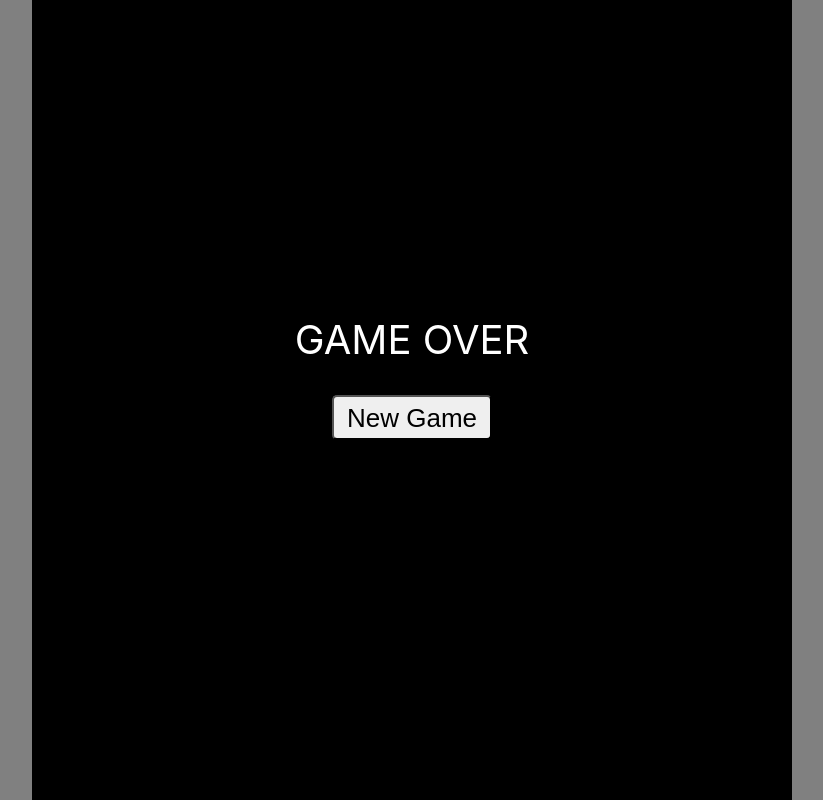
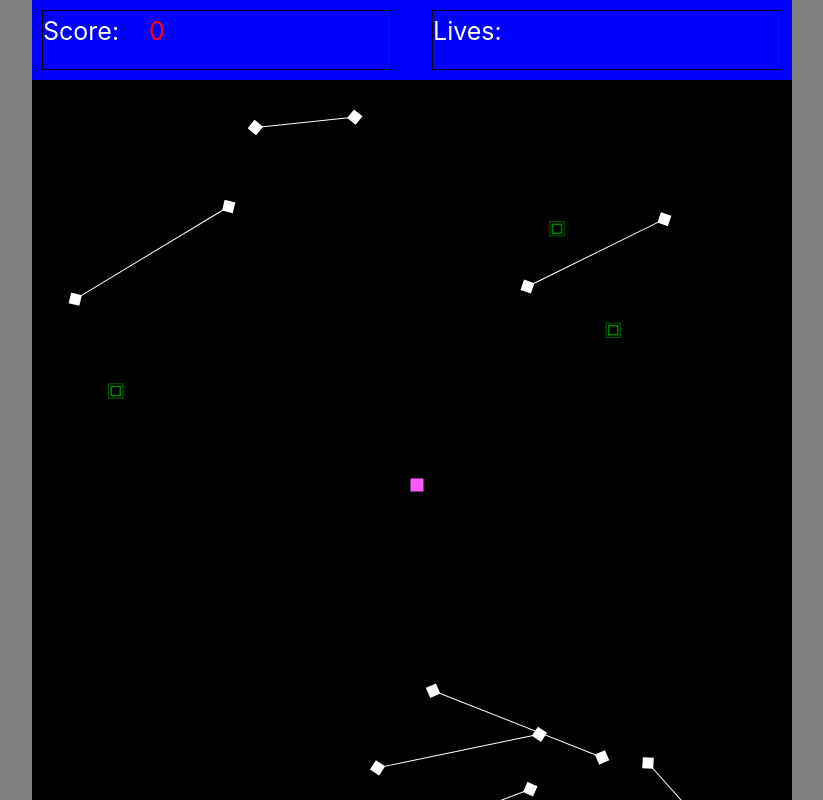
Before and after one commit to Michael-hello/blaster, a Vue app: page / in a window 1280 px wide. Shown: the whole page, without its empty margins (228-1051 px from the left). Built offline with nearby package versions, Linux system fonts and the light colour scheme.

Commit message:
Added scoring and banner tracking score and lives (v.basic version)

```diff
--- /dev/null
+++ b/src/components/Banner.vue
@@ -0,0 +1,125 @@
+<template>
+  <div id="banner-container" v-if="loaded && context != null">
+
+    <div id="score" class="banner-item">
+        <p>Score:</p>
+        <p id=score-label>{{ score }}</p>
+    </div>
+
+    <div id="lives" class="banner-item">
+        <p>Lives:</p>
+
+        <svg
+            xmlns="http://www.w3.org/2000/svg"
+            version="1.2"
+            :viewBox="viewbox"
+            class=svg
+        >
+            <template v-for="(ship, index) in shipLives">
+                <ship-icon
+                    :key=index
+                    :width="shipSize"
+                    :height="shipSize"
+                    :x="(index+1) * shipSize"
+                    :y="0"
+                />
+            </template>
+        </svg>
+    </div>
+
+  </div>
+</template>
+
+
+<script lang="ts">
+
+import { Component, Vue, Prop } from "vue-property-decorator";
+import { ScoreContext } from "../framework";
+import ShipIcon from "./elements/ShipIcon.vue";
+
+@Component({
+    components: {
+        ShipIcon
+    }
+})
+export default class Banner extends Vue {
+
+  @Prop({ required: false}) context: ScoreContext;
+  @Prop({ required: true}) isAlive: boolean;
+  @Prop({ required: true}) shipLives: number;
+  @Prop({ required: true}) initialLives: number;
+
+  loaded = false;
+  shipSize = 50;
+
+  get score() {
+    return this.context == null ? 0 : this.context.score;
+  };
+
+  get viewbox() {
+    let h = this.shipSize;
+    let w = h * this.initialLives;
+    return `${0}, ${0}, ${w}, ${h}`;
+  };
+
+  async created() {
+    this.loaded = true;
+  };
+
+}
+
+</script>
+
+
+<style scoped>
+
+#banner-container{
+  height: 80px;
+  width: 100%;
+
+  background-color: blue;
+
+  user-select: none;
+
+  display: flex;
+  flex-direction: row;
+  gap: 20px;
+}
+
+.banner-item {
+  height: calc(100% - 20px);
+  width: calc(100% - 20px);
+  border: 1px solid black;
+  margin: 10px;
+
+  font-size: 25px;
+  font-weight: 600;
+  color: white;
+}
+
+p {
+    margin: 0;
+}
+
+#score {
+    display: flex;
+    flex-direction: row;
+}
+
+#lives {
+    display: flex;
+    flex-direction: row;
+}
+
+#score-label {
+    margin-left: 30px;
+    color: red;
+};
+
+.svg{
+  height: 100%;
+  width: 100%;
+  border: 1px solid white;
+}
+
+</style>
--- a/src/components/Container.vue
+++ b/src/components/Container.vue
@@ -1,5 +1,13 @@
 <template>
   <div id="main-container">
+
+    <Banner
+      v-if="loaded"
+      :context="scoreContext"
+      :isAlive="isAlive"
+      :shipLives="shipLives"
+      :initialLives="initialLives"
+    />
 
     <Animation
       v-if="loaded && isAlive"
@@ -20,6 +28,7 @@
 
 import { Component, Vue, Prop } from "vue-property-decorator";
 import Animation from './Animation.vue';
+import Banner from "./Banner.vue";
 import { BaseContext, EnemyBuilder, IOptions, MainContext, OptionsService, ShipBuilder, ShipLifeChange, ShipLifeChangeEvent, SubscriptionHandler } from '../framework';
 import {  filter } from "rxjs/operators";
 import { GateBuilder } from "../framework/gates";
@@ -28,7 +37,8 @@ import { Subscription } from "rxjs";
 
 @Component({
   components: {
-      Animation
+      Animation,
+      Banner
   }
 })
 /**
@@ -43,6 +53,15 @@ export default class Container extends Vue {
   subsription: Subscription = null;
   isAlive = true;
   shipLives = 0;
+
+  get initialLives() {
+    if(this.options == null) return 0;
+    return this.options.shipLives;
+  };
+
+  get scoreContext() {
+    return this.context == null ? null : this.context.score;
+  };
 
   async created(){
     let optionsService = new OptionsService();
@@ -79,7 +98,7 @@ export default class Container extends Vue {
         filter(x => x.topic === ShipLifeChange)
     ).subscribe((x) => {
       this.shipLives = Number((x as ShipLifeChangeEvent).remainingLives);
-      this.isAlive = this.shipLives > 0;
+      // this.isAlive = this.shipLives > 0;
       if(this.shipLives <= 0) this.context.pauseGame();
       console.log(this.shipLives)
     });
@@ -103,13 +122,16 @@ export default class Container extends Vue {
   height: 100%;
   width: 100%;
 
+  display: flex;
+  flex-direction: column;
+
   max-height: 1000px;
   max-width: 760px;
 
   background-color: black;
 
-  /* position: absolute; */
   margin: auto;
+  overflow: hidden;
 }
 
 #game-over {
--- a/src/components/elements/Ship.vue
+++ b/src/components/elements/Ship.vue
@@ -1,11 +1,10 @@
 <template>
 
-    <rect
+    <ship-icon
         :width="size"
         :height="size"
         :x=shipX
         :y=shipY
-        style="fill:rgb(255,90,255); stroke-width:3; stroke:rgb(255,90,255)"
     />
 
 </template>
@@ -15,8 +14,13 @@
 
 import { Component, Vue, Prop } from "vue-property-decorator";
 import { IOptions, ShipContext } from "../../framework";
+import ShipIcon from "./ShipIcon.vue";
 
-@Component({})
+@Component({
+  components: {
+    ShipIcon
+  }
+})
 export default class Ship extends Vue {
 
     @Prop({ required: true }) context: ShipContext;
--- /dev/null
+++ b/src/components/elements/ShipIcon.vue
@@ -0,0 +1,33 @@
+<template>
+
+    <rect
+        style="fill:rgb(255,90,255); stroke-width:3; stroke:rgb(255,90,255)"
+    />
+
+</template>
+
+
+<script lang="ts">
+
+import { Component, Vue, Prop } from "vue-property-decorator";
+
+@Component({})
+export default class ShipIcon extends Vue {
+
+
+}
+
+</script>
+
+<style scoped>
+#svg-container{
+  height: 100%;
+  width: 100%;
+}
+
+.svg{
+  height: 100%;
+  width: 100%;
+}
+
+</style>
--- a/src/framework/contexts/_main-context.ts
+++ b/src/framework/contexts/_main-context.ts
@@ -1,10 +1,10 @@
 import { ReplaySubject, type Subject, type SubscriptionLike } from "rxjs";
-import { debounceTime, filter, map } from "rxjs/operators";
 import type { ShipContext, Event, IEnemyCtxState, IPageState, IBuilder, IShipState, OptionsService, EnemyManager } from "..";
 import { PauseEventTopic } from '..';
 import type { GateManager, IGateState } from "../gates";
 import { BaseContext } from "../shared/_base-context";
 import * as _ from "lodash";
+import { ScoreContext } from "./_score";
 
 export class MainContext extends BaseContext {
 
@@ -12,6 +12,7 @@ export class MainContext extends BaseContext {
     public ship: ShipContext = null as any;
     public enemy: EnemyManager = null as any;
     public gates: GateManager = null as any;
+    public score: ScoreContext = null as any;
 
     private _initialised = false;
 
@@ -52,10 +53,13 @@ export class MainContext extends BaseContext {
             this.enemy.dispose();
         if(this.gates != null && !this.gates.disposed)
             this.gates.dispose();
+        if(this.score != null && !this.score.disposed)
+            this.score.dispose();
 
         this.ship = this.shipBuilder.build();
         this.enemy = this.enemyBuilder.build();
         this.gates = this.gateBuilder.build();
+        this.score = new ScoreContext();
 
         this.ship.initialise(this.events, this.page);
         let ship = { x: this.ship.x, y: this.ship.y };
@@ -67,6 +71,7 @@ export class MainContext extends BaseContext {
 
         this.enemy.initialise(this.events, this.page, ship);
         this.gates.initialise(this.events, this.page, ship);
+        this.score.initialise(this.events);
         this._initialised = true;
     };
 
@@ -98,6 +103,8 @@ export class MainContext extends BaseContext {
         if(this.gates != null && !this.gates.disposed) {
             this.gates.dispose();
         };
+        if(this.score != null && !this.score.disposed)
+            this.score.dispose();
         this.events.complete();
     };
 
--- /dev/null
+++ b/src/framework/contexts/_score.ts
@@ -0,0 +1,43 @@
+import { filter, type Subject } from "rxjs";
+import { isScoreableEvent, type EnemyDeathEvent, type GateSmashEvent, ShipGateSmashEvent, BaseContext, type Event, EnemyDeath } from "..";
+
+
+export class ScoreContext extends BaseContext {
+
+    get score() { return this._score };
+
+    private events: Subject<Event> = null as any;
+
+    _score = 0;
+
+    constructor() {
+        super();
+    };
+
+    initialise(events: Subject<Event>) {
+
+        this.events = events;
+        this._score = 0;
+
+        let sub1 = this.events.pipe(
+            filter(x => isScoreableEvent(x))
+        ).subscribe(x => {
+            this.updateScore(x as EnemyDeathEvent | GateSmashEvent);
+        });
+
+        this.subscriptions.push(...[ sub1 ]);
+    };
+
+    updateScore(event: EnemyDeathEvent | GateSmashEvent) {
+        if(event.topic == EnemyDeath) {
+            this._score += 50;
+        } else if(event.topic == ShipGateSmashEvent) {
+            this._score += 10;
+        };
+    };
+
+    dispose(): void {
+        super.dispose();
+    };
+
+}
--- a/src/framework/contexts/index.ts
+++ b/src/framework/contexts/index.ts
@@ -1 +1,2 @@
 export * from './_main-context';
+export * from './_score';
--- a/src/framework/enemy/_enemy-context.ts
+++ b/src/framework/enemy/_enemy-context.ts
@@ -1,5 +1,5 @@
 import { filter, type Subject } from "rxjs";
-import { EnemyDeath, type EnermyDeathEvent, CollisionCheck, type GateSmashEvent, ShipGateSmashEvent, type EnemyCollisionEvent, type ILocation, ShipEnemyCollision, BaseContext, ShipMoveEvent, isShipMoveEvent, type Event, type IOptions, type IPageState } from "..";
+import { EnemyDeath, type EnemyDeathEvent, CollisionCheck, type GateSmashEvent, ShipGateSmashEvent, type EnemyCollisionEvent, type ILocation, ShipEnemyCollision, BaseContext, ShipMoveEvent, isShipMoveEvent, type Event, type IOptions, type IPageState } from "..";
 import { Enemy, type IEnemy } from "./_enemy";
 import type { IEnemyCtxState } from "./_enemy-builder";
 
@@ -122,7 +122,7 @@ export class EnemyManager extends BaseContext {
         for(let enemy of this.enemies.filter(x => x.alive)) {
             if(CollisionCheck(gate, enemy, this.enemySize, radius)) {
                 enemy.alive = false;
-                let event: EnermyDeathEvent = { topic: EnemyDeath, x: enemy.x, y: enemy.y }
+                let event: EnemyDeathEvent = { topic: EnemyDeath, x: enemy.x, y: enemy.y }
                 this.events.next(event);
             };
         };
--- a/src/framework/shared/_events.ts
+++ b/src/framework/shared/_events.ts
@@ -35,7 +35,7 @@ export interface CollisionEvent extends Event, ILocation { }; //filter
 export interface GateSmashEvent extends Event, ILocation { //gate explosion - enemy death
     gate: IGate;
 };
-export interface EnermyDeathEvent extends Event, ILocation { };
+export interface EnemyDeathEvent extends Event, ILocation { };
 
 export interface PauseEvent extends Event { pause: boolean };
 
@@ -56,6 +56,9 @@ export function isCollisionEvent(event: Event): event is CollisionEvent {
 export function isPauseEvent(event: Event): event is PauseEvent {
     return event.topic == PauseEventTopic;
 };
+export function isScoreableEvent(event: Event) {
+    return event.topic == ShipGateSmashEvent || event.topic == EnemyDeath
+};
 
 
 /**
```
